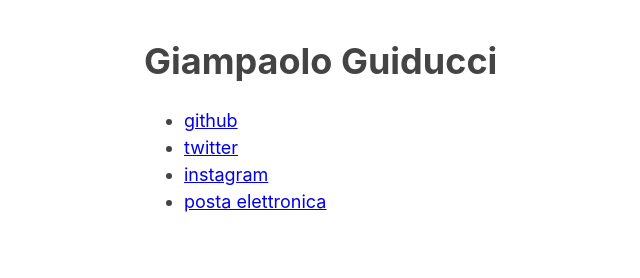
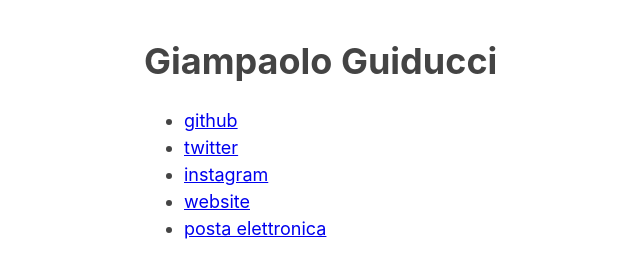
Before and after one commit to gosub/gosub.github.io, a plain HTML site: page index.html in a window 1280 px wide. Shown: the whole page, without its empty margins (171-811 px from the left). Drawn offline with Linux system fonts and the light colour scheme.

Commit message:
aggiunto link a sito indieblogisdead

```diff
--- a/index.html
+++ b/index.html
@@ -11,6 +11,7 @@
       <li><a href="https://github.com/gosub">github</a></li>
       <li><a href="https://twitter.com/nolente">twitter</a></li>
       <li><a href="https://instagram.com/sottoforma">instagram</a></li>
+      <li><a href="http://indieblogisdead.altervista.org">website</a></li>
       <li><a href="mailto:giampaolo.guiducci@gmail.com">posta elettronica</a></li>
     </ul>
   <body>
```
